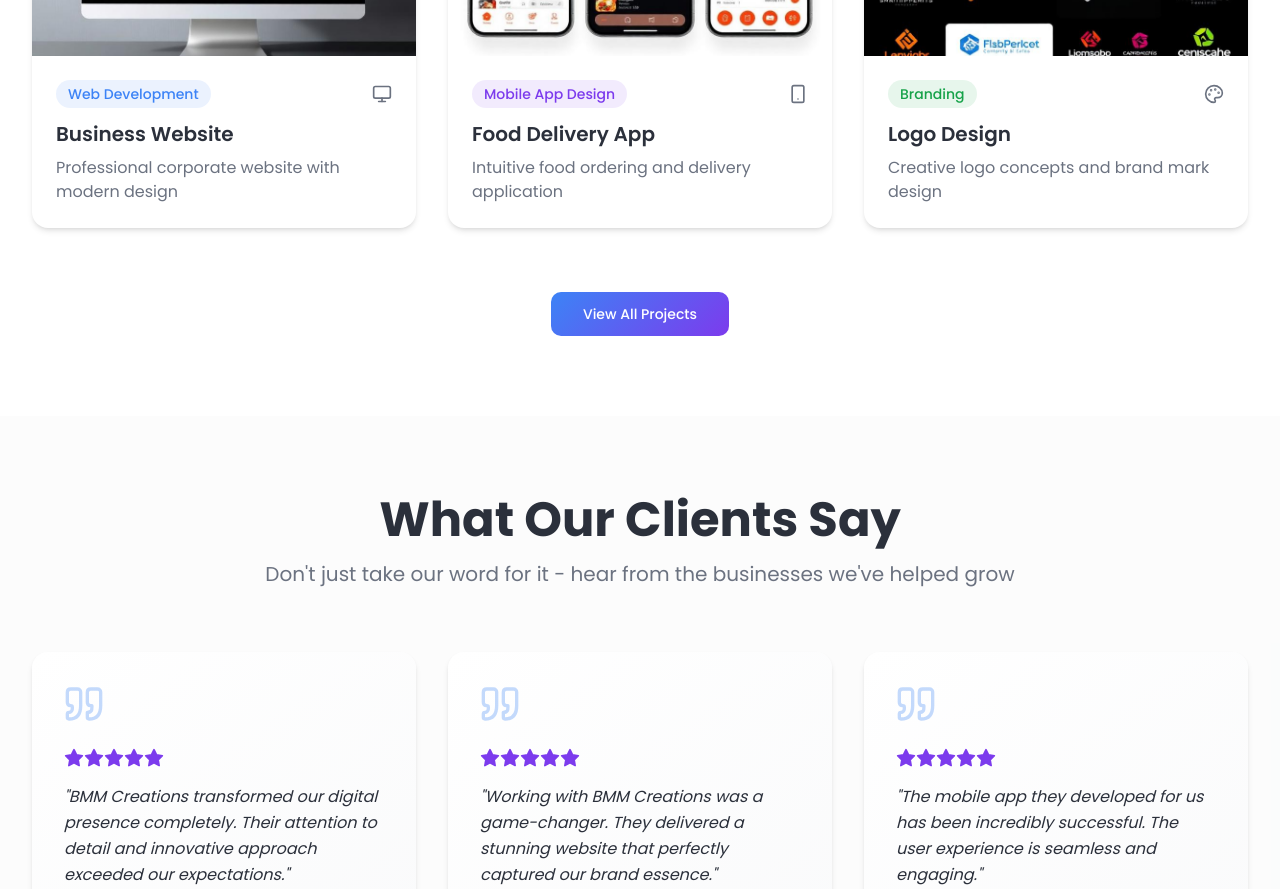
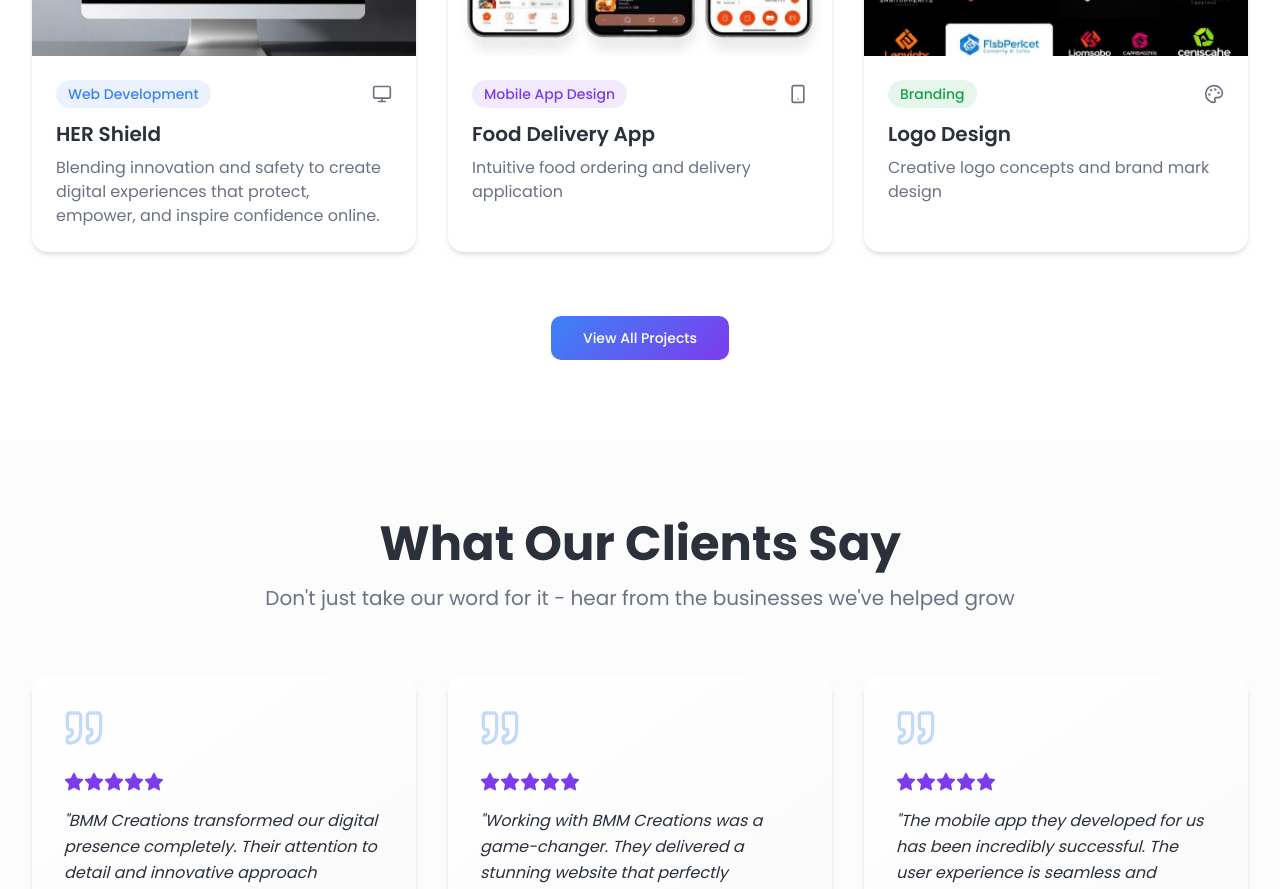
Before and after one commit to brian-brayoh/BMMCREATIONS, a React (Vite) app: page / in a window 1280 px wide. Shown: the part 2660-3549 px from the top of the page. Built offline with nearby package versions, Linux system fonts and the light colour scheme.

Commit message:
Add HER Shield project URL to portfolio item

```diff
--- a/src/components/Portfolio.tsx
+++ b/src/components/Portfolio.tsx
@@ -31,11 +31,12 @@ const Portfolio = () => {
       description: "Complete brand identity design and guidelines"
     },
     {
-      title: "Business Website",
+      title: "HER Shield",
       category: "Web Development",
       image: businessImage,
       icon: Monitor,
-      description: "Professional corporate website with modern design"
+      url: "https://hershield-safeguard-kenya-k9nc8s1jy-majorstanwachira5s-projects.vercel.app/",
+      description: "Blending innovation and safety to create digital experiences that protect, empower, and inspire confidence online."
     },
     {
       title: "Food Delivery App",
```
